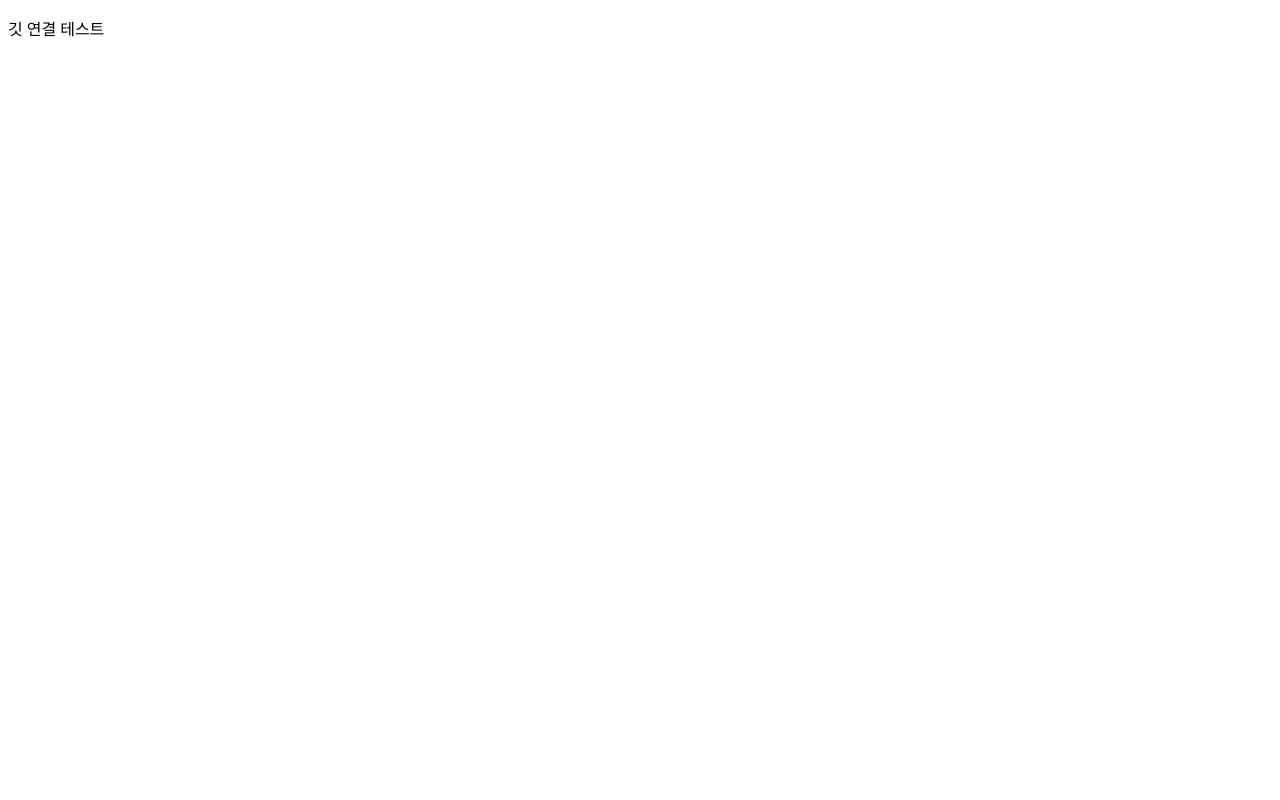
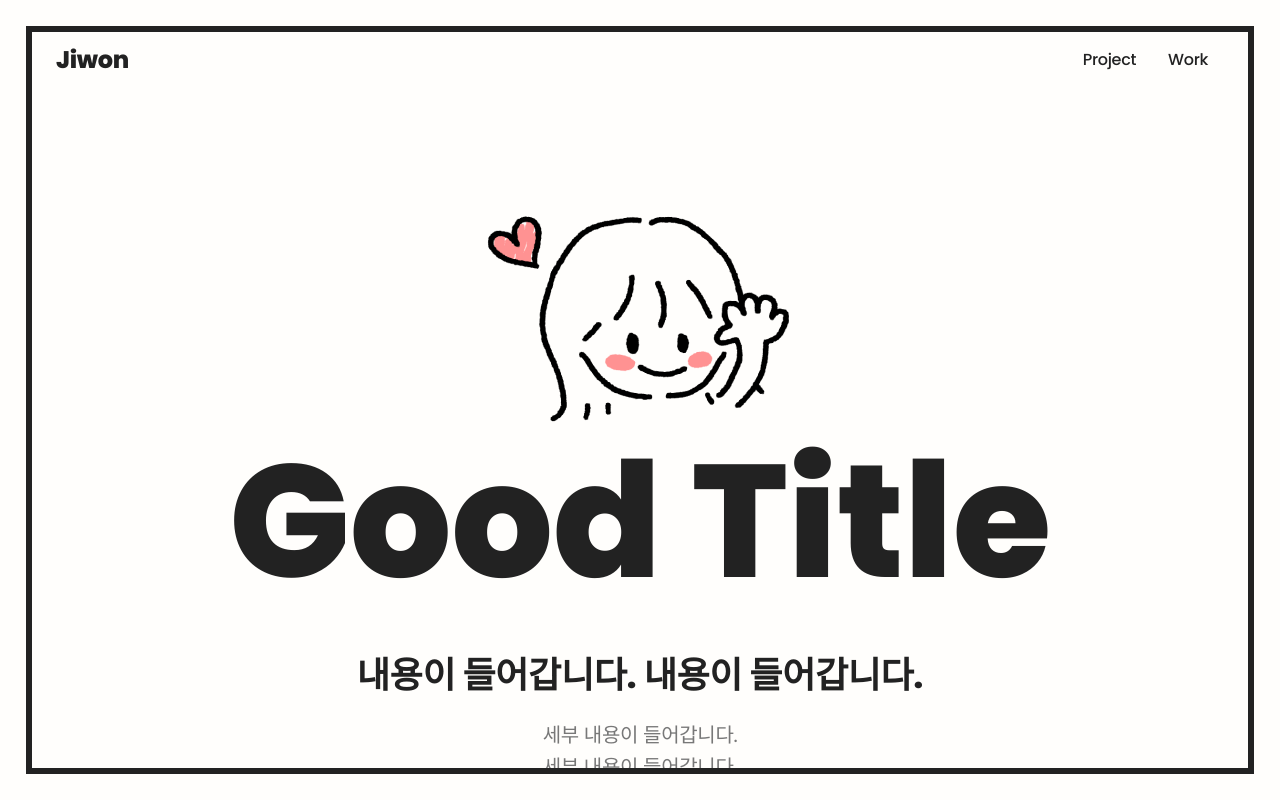
Before and after one commit to jjiwonsk/ssep, a plain HTML site: page index.html in a window 1280 px wide. Drawn offline with nearby package versions, Linux system fonts and the light colour scheme; a web font is replaced by a local one.

Commit message:
메인페이지 퍼블중

```diff
--- /dev/null
+++ b/css/common.css
@@ -0,0 +1,88 @@
+@charset "utf-8";
+@import url('https://fonts.googleapis.com/css2?family=Poppins:wght@300;400;500;600;700;800&family=ZCOOL+QingKe+HuangYou&display=swap');
+@import url("https://cdn.jsdelivr.net/gh/orioncactus/pretendard@v1.3.9/dist/web/static/pretendard.min.css");
+
+:root {
+
+    --black: #222222;
+    --white: #ffffff;
+
+    --txt: var(--black);
+    --sub-txt: #787878;
+
+    --bg: #FFFEFC;
+
+}
+
+/* S : scrollbar */
+
+    /* ::-webkit-scrollbar-track {
+        -webkit-box-shadow: inset 0 0 6px rgba(0,0,0,0.3);
+        background-color: #F5F5F5;
+    }
+    ::-webkit-scrollbar {
+        width: 6px;
+        background-color: #F5F5F5;
+    }
+    ::-webkit-scrollbar-thumb {
+        background-color: #FF9292;
+    } */
+
+    ::-webkit-scrollbar {
+        width: 4px;
+    }
+
+    ::-webkit-scrollbar-thumb {
+        background: rgba(0,0,0,0.3);
+    }
+
+/* E : scrollbar */
+
+/* S : layout */
+
+    /* S : header */
+        #header .header-inner {
+            display: flex;
+            align-items: center;
+            justify-content: space-between;
+            height: 56px;
+            padding: 0 1.5rem;
+        }
+        #header nav ul {
+            display: flex;
+            align-items: center;
+        }
+        #header nav ul li {
+            padding: 0 1rem;
+            font-weight: 500;
+        }
+        #header .logo {
+            font-size: 1.5rem;
+            font-weight: 900;
+        }
+    /* E : header */
+
+    #wrap {
+        width: 100%;
+        height: 100vh;
+        padding: 2rem;
+        background: var(--bg);
+    }
+    #wrap .inner {
+        width: 100%;
+        height: 100%;
+        outline: 6px solid var(--black);
+        overflow-y: auto;
+    }
+
+    #content-wrap {
+        padding: 1.5rem;
+    }
+
+    #contents {
+        max-width: 1600px;
+        width: 100%;
+        margin: 0 auto;
+    }
+
+/* E : layout */
--- a/css/reset.css
+++ b/css/reset.css
@@ -1 +1,195 @@
 @charset "utf-8";
+
+*,
+*::before,
+*::after {
+    box-sizing: border-box;
+}
+
+* {
+    margin: 0;
+    padding: 0;
+}
+html {
+    scroll-behavior: smooth;
+    -webkit-font-smoothing: antialiased;
+}
+body {
+    word-break: keep-all;
+    -ms-word-break: keep-all;
+    overflow-wrap: break-word;
+    -webkit-text-size-adjust: 100% !important;
+    -moz-text-size-adjust: 100% !important;
+    -ms-text-size-adjust: 100% !important;
+    letter-spacing: -0.02em;
+}
+html, body, div, span, object, iframe,
+h1, h2, h3, h4, h5, h6, p, blockquote, pre,
+a, abbr, address, cite, code,
+del, dfn, em, img, ins, kbd, q, s, samp,
+small, strong, sub, sup, var,
+b, u, i,
+dl, dt, dd, ol, ul, li,
+fieldset, form, label, legend,
+table, caption, tbody, tfoot, thead, tr, th, td,
+article, aside, canvas, details, embed,
+figure, figcaption, footer, header,
+nav, output, ruby, section, summary,
+time, mark, audio, video {
+    margin: 0;
+    padding: 0;
+    border: 0;
+    font-size: 100%;
+    font: inherit;
+    vertical-align: baseline;
+}
+html, body {
+    width: 100%;
+    height: 100%;
+    font-size: 16px;
+    font-family: "Poppins", "pretendard", sans-serif;
+    color: var(--txt);
+}
+
+article, aside, details, figcaption, figure,
+footer, header, menu, nav, section, picture, source {
+    display: block;
+}
+
+body {
+    line-height: 1.5;
+    box-sizing: border-box;
+}
+
+h1, h2, h3, h4, h5, h6 {
+    font-size: inherit;
+    line-height: 1.2;
+}
+p {
+    font-size: 1rem;
+    line-height: 1.6;
+}
+
+ol, ul {
+    list-style: none;
+}
+
+blockquote, q {
+    quotes: none;
+}
+blockquote:before, blockquote:after,
+q:before, q:after {
+    content: '';
+    content: none;
+}
+
+table {
+    width: 100%;
+    border-collapse: collapse;
+    border-spacing: 0;
+}
+caption {
+    text-align: left;
+    font-weight: normal;
+}
+
+a {
+    text-decoration: none;
+    color: inherit;
+}
+
+img {
+    vertical-align: middle;
+}
+img, video, audio {
+    max-width: 100%;
+    height: auto;
+    border: 0 none;
+}
+
+#skip {
+    position: relative;
+    z-index: 99;
+}
+#skip > a {
+    position: absolute;
+    display: block;
+    width: 100%;
+    height: 35px;
+    background: #333;
+    color: #fff;
+    line-height: 35px;
+    text-align: center;
+    left: 0;
+    top: -35px;
+}
+#skip > a:focus,
+#skip > a:active {
+    top: 0;
+}
+
+/* S : IOS 대응 */
+html {
+    -webkit-text-size-adjust: none;
+    -moz-text-size-adjust: none;
+    -ms-text-size-adjust: none;
+    -o-text-size-adjust: none;
+    /* text크기를 자동으로 조절하지 말아라 */
+}
+input, button {
+    appearance: auto;
+    border-radius: 0;
+}
+select {
+    -webkit-appearance: none;
+    -moz-appearance: none;
+    appearance: none;
+}
+select::-ms-expand {
+    display: none;
+    /* 화살표없애기 for ie10, 11 */
+}
+/* E : IOS 대응 */
+
+input, textarea, select, button {
+    font-family: inherit;
+    font-size: inherit;
+    color: inherit;
+}
+textarea {
+    overflow: auto;
+    resize: none;
+}
+pre {
+    width: 100%;
+    text-wrap: wrap;
+    font-family: "Poppins", "pretendard", sans-serif;
+}
+
+button, input[type="button"], input[type="submit"] {
+    cursor: pointer;
+}
+
+input:valid, textarea:valid, select:valid {
+    border-color: green;
+}
+input:invalid, textarea:invalid, select:invalid {
+    border-color: red;
+}
+
+.blind,
+legend,
+caption {
+    position: absolute !important;
+    height: 1px;
+    width: 1px;
+    overflow: hidden;
+    clip: rect(1px 1px 1px 1px);
+    clip: rect(1px, 1px, 1px, 1px);
+}
+
+@media (max-width: 767px) {
+    html, body {
+        font-size: 15px;
+    }
+}
--- /dev/null
+++ b/css/style.css
@@ -0,0 +1,28 @@
+@charset "utf-8";
+
+/* S : 메인 */
+    .page-main .main-title {
+        padding: 100px 0 120px;
+        text-align: center;
+    }
+    .page-main .main-title h1 {
+        font-size: 10rem;
+        font-weight: 800;
+    }
+    .page-main .main-title dl dt {
+        margin-top: 2rem;
+        font-size: 2.25rem;
+        font-weight: 700;
+    }
+    .page-main .main-title dl dd {
+        margin-top: 1rem;
+        font-size: 1.25rem;
+        line-height: 1.6;
+        color: var(--sub-txt);
+    }
+
+    .page-main .project-container {
+        border: 2px solid var(--black);
+        border-right: none;
+    }
+/* E : 메인 */
--- a/index.html
+++ b/index.html
@@ -3,9 +3,82 @@
 <head>
     <meta charset="UTF-8">
     <meta name="viewport" content="width=device-width, initial-scale=1.0">
+
+    <!-- S : 홈페이지 미리보기 썸네일 설정 -->
+    <meta property="og:url" content="http://website.com">
+    <meta property="og:title" content="타이틀">
+    <meta property="og:type" content="website">
+    <meta property="og:image" content="미리보기 섬네일 이미지 주소">
+    <meta property="og:description" content="웹사이트를 소개글">
+    <!-- E : 홈페이지 미리보기 썸네일 설정 -->
+
     <title>Document</title>
+
+    <!-- 파비콘 -->
+    <!-- <link rel="icon" type="image/x-icon" href="/img/common/favicon.png"> -->
+
+    <!-- CSS -->
+    <link rel="stylesheet" href="/css/reset.css" type="text/css">
+    <link rel="stylesheet" href="/css/common.css" type="text/css">
+    <link rel="stylesheet" href="/css/style.css" type="text/css">
+
 </head>
 <body>
-    <p>깃 연결 테스트</p>
+    <div id="wrap">
+        <div class="inner">
+            <!-- S : header -->
+            <header id="header"></header>
+            <!-- E : header -->
+
+            <!-- S : main -->
+            <main id="content-wrap" class="page-main">
+                <section id="contents">
+                    <article class="main-title">
+                        <div class="img-box">
+                            <img src="/img/img_main_default.png" alt="얼굴 일러스트">
+                        </div>
+                        <h1>Good Title</h1>
+                        <dl>
+                            <dt>내용이 들어갑니다. 내용이 들어갑니다.</dt>
+                            <dd>
+                                세부 내용이 들어갑니다.<br>
+                                세부 내용이 들어갑니다.<br>
+                                세부 내용이 들어갑니다.
+                            </dd>
+                        </dl>
+                    </article>
+
+                    <article class="project-container">
+                        <ul class="project-list">
+                            <li>
+                                <a href="jascript:">
+                                    <div class="thumbnail">
+                                        <img src="" alt="">
+                                    </div>
+                                    <dl>
+                                        <dt>썸네일 제목</dt>
+                                        <dd>썸네일 내용 썸네일 내용 썸네일 내용 썸네일 내용 썸네일 내용 썸네일 내용</dd>
+                                    </dl>
+                                </a>
+                            </li>
+                        </ul>
+
+                        <ul class="work-list">
+                            <li>
+                                <a href="jascript:">
+
+                                </a>
+                            </li>
+                        </ul>
+                    </article>
+                </section>
+            </main>
+            <!-- E : main -->
+        </div>
+    </div>
+
+    <!-- JS -->
+    <script src="https://code.jquery.com/jquery-3.7.1.min.js" integrity="sha256-/JqT3SQfawRcv/BIHPThkBvs0OEvtFFmqPF/lYI/Cxo=" crossorigin="anonymous"></script>
+    <script src="/js/common.js" type="text/javascript"></script>
 </body>
 </html>
--- a/js/common.js
+++ b/js/common.js
@@ -0,0 +1,3 @@
+$(function() {
+    $('#header').load('/layout/header.html');
+});
--- a/layout/header.html
+++ b/layout/header.html
@@ -0,0 +1,11 @@
+<div class="header-inner">
+    <div class="logo">
+        <a href="/">Jiwon</a>
+    </div>
+    <nav>
+        <ul>
+            <li><a href="javascript:">Project</a></li>
+            <li><a href="javascript:">Work</a></li>
+        </ul>
+    </nav>
+</div>
```
Also changed, not shown: img/img.png (deleted), img/img_main_01.png (added), img/img_main_02.png (added), img/img_main_03.png (added), img/img_main_04.png (added), img/img_main_default.png (added), img/img_main_hover.png (added).
